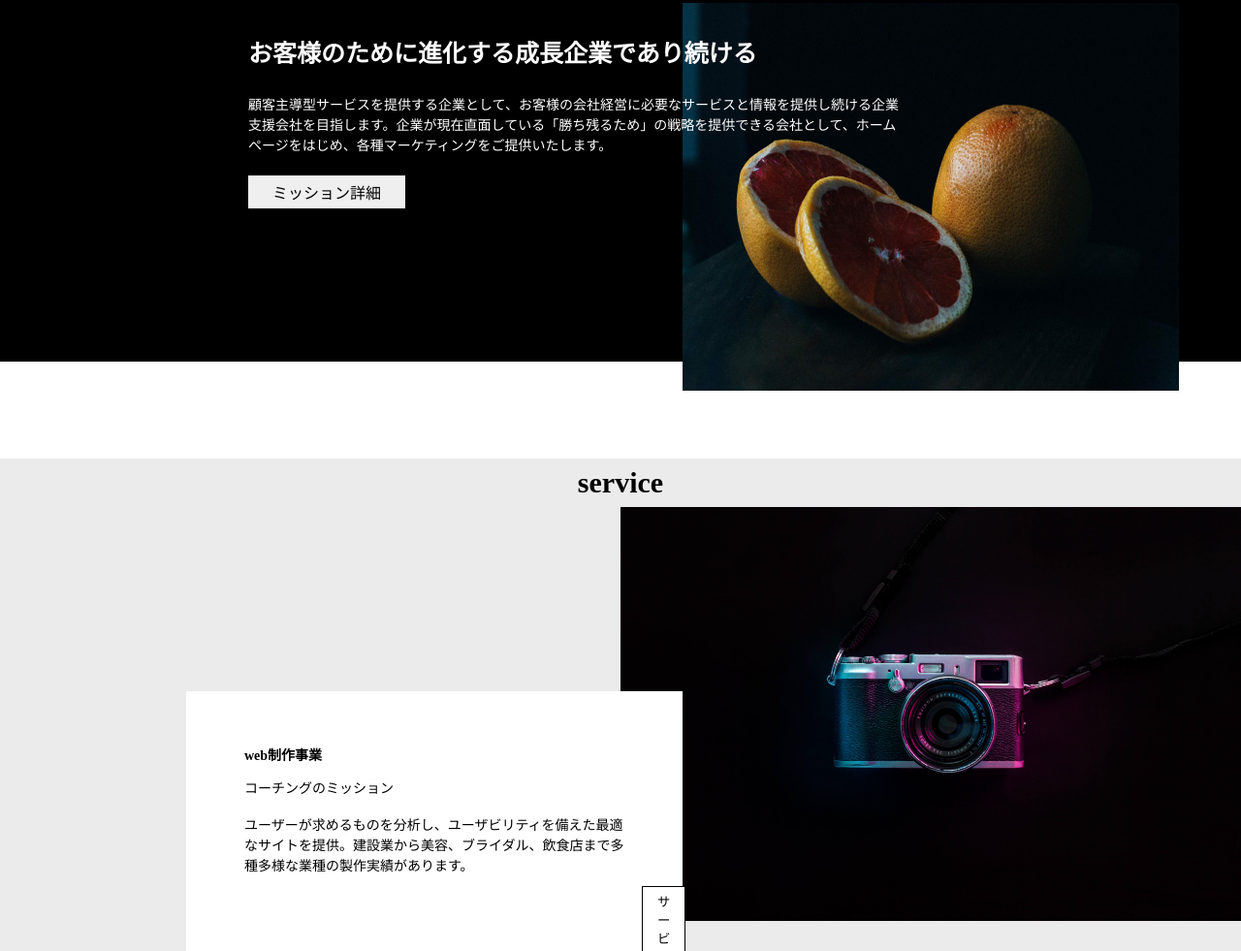
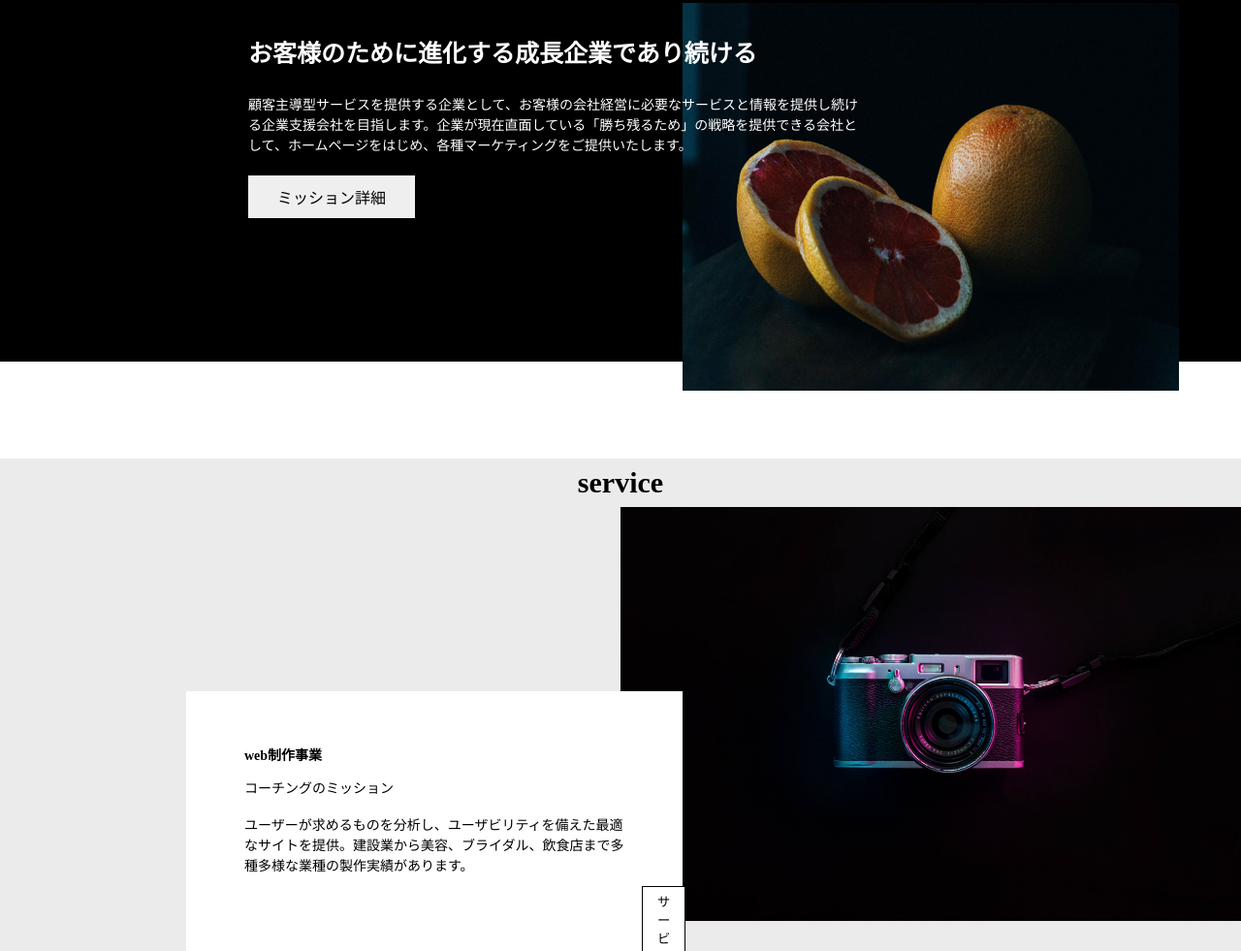
Before and after one commit to isotaku/20210216_isogai, a plain HTML site: page index.html in a window 1280 px wide. Shown: the part 837-1818 px from the top of the page at 97% size. Drawn offline with Linux system fonts and the light colour scheme.

Commit message:
second-modify

```diff
--- a/css/style.css
+++ b/css/style.css
@@ -202,11 +202,10 @@ input, select {
   font-size: 14px;
   padding-bottom: 20px;
   line-height: 1.5;
-  width: 105%;
 }
 .text-container button {
   font-size: 16px;
-  padding: 5px 25px;
+  padding: 10px 30px;
   border: none;
 }
 .mission-image {
```
